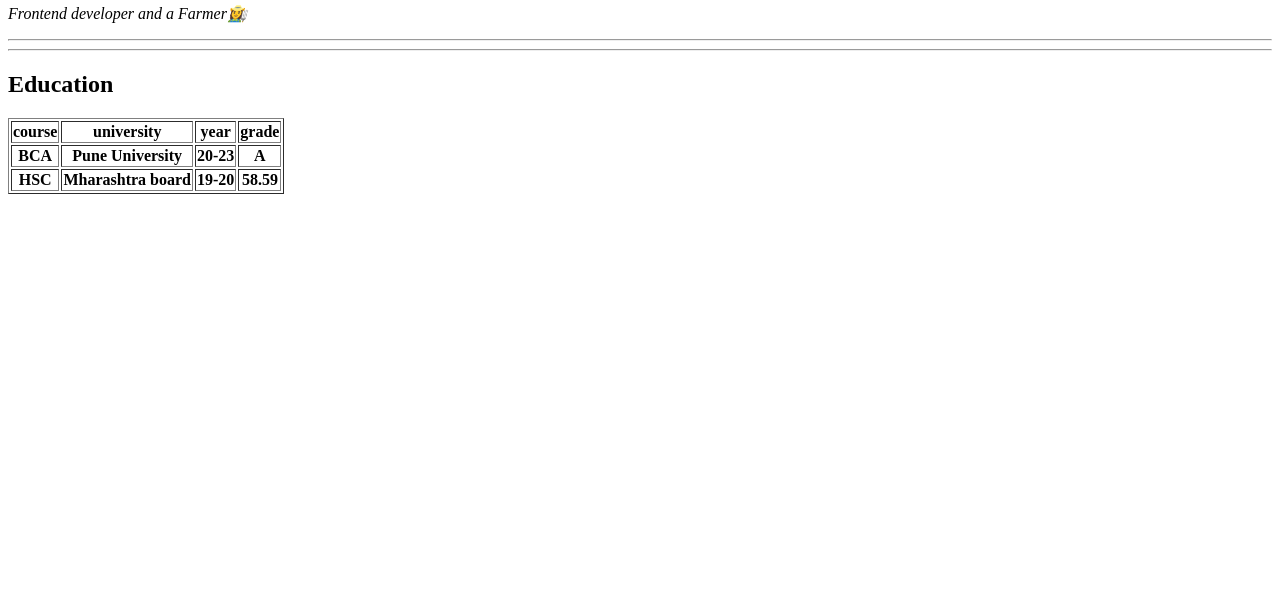
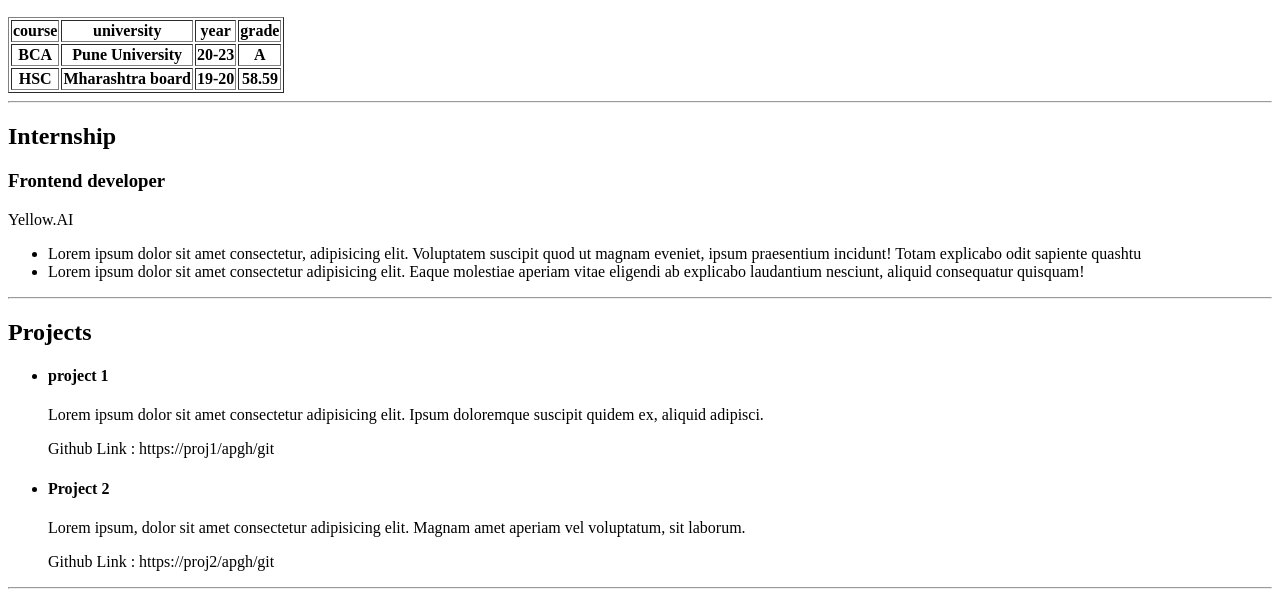
Before and after one commit to Abhipawar7/resume, a plain HTML site: page index.html in a window 1280 px wide. Shown: the part 275-872 px from the top of the page. Before the commit the page ends 800 px from the top, so only its background shows below. Drawn offline with Linux system fonts and the light colour scheme.

Commit message:
updated internship,projects

```diff
--- a/index.html
+++ b/index.html
@@ -8,9 +8,15 @@
 </head>
 
 <body>
-    <img width="250" src="https://avatars.githubusercontent.com/u/150780205?v=4" alt="my photo">
+    <table>
+        <tr>
+            <td> <img width="250" src="https://avatars.githubusercontent.com/u/150780205?v=4" alt="my photo"></td>
+            <td>
                 <h1>Abhishek Pawar</h1>
                 <p><i>Frontend developer and a Farmer👩‍🌾</i></p>
+            </td>
+        </tr>
+    </table>
     <hr>
     <hr>
     <!-- header ends here -->
@@ -35,6 +41,38 @@
             <th>58.59</th>
         </tr>
     </table>
+    <hr>
+    <!-- eductaion ends here -->
+    <h2>Internship</h2>
+    <h3>Frontend developer</h3>
+    <p>Yellow.AI</p>
+    <p>
+    <ul>
+        <li>Lorem ipsum dolor sit amet consectetur, adipisicing elit. Voluptatem suscipit quod ut magnam eveniet, ipsum
+            praesentium incidunt! Totam explicabo odit sapiente quashtu</li>
+        <li>Lorem ipsum dolor sit amet consectetur adipisicing elit. Eaque molestiae aperiam vitae eligendi ab explicabo
+            laudantium nesciunt, aliquid consequatur quisquam!</li>
+    </ul>
+    </p>
+    <hr>
+    <!-- internship endfs here -->
+    <h2>Projects</h2>
+    <ul>
+        <li>
+            <h4>project 1</h4>
+            <p>Lorem ipsum dolor sit amet consectetur adipisicing elit. Ipsum doloremque suscipit quidem ex, aliquid
+                adipisci.</p>
+            <p>Github Link : https://proj1/apgh/git</p>
+        </li>
+        <li>
+            <h4>Project 2</h4>
+            <p>Lorem ipsum, dolor sit amet consectetur adipisicing elit. Magnam amet aperiam vel voluptatum, sit
+                laborum.</p>
+            <p>Github Link : https://proj2/apgh/git</p>
+        </li>
+    </ul>
+    <hr>
+
 
 
 </body>
```
Lines whose indentation alone changed are shown as unchanged.
